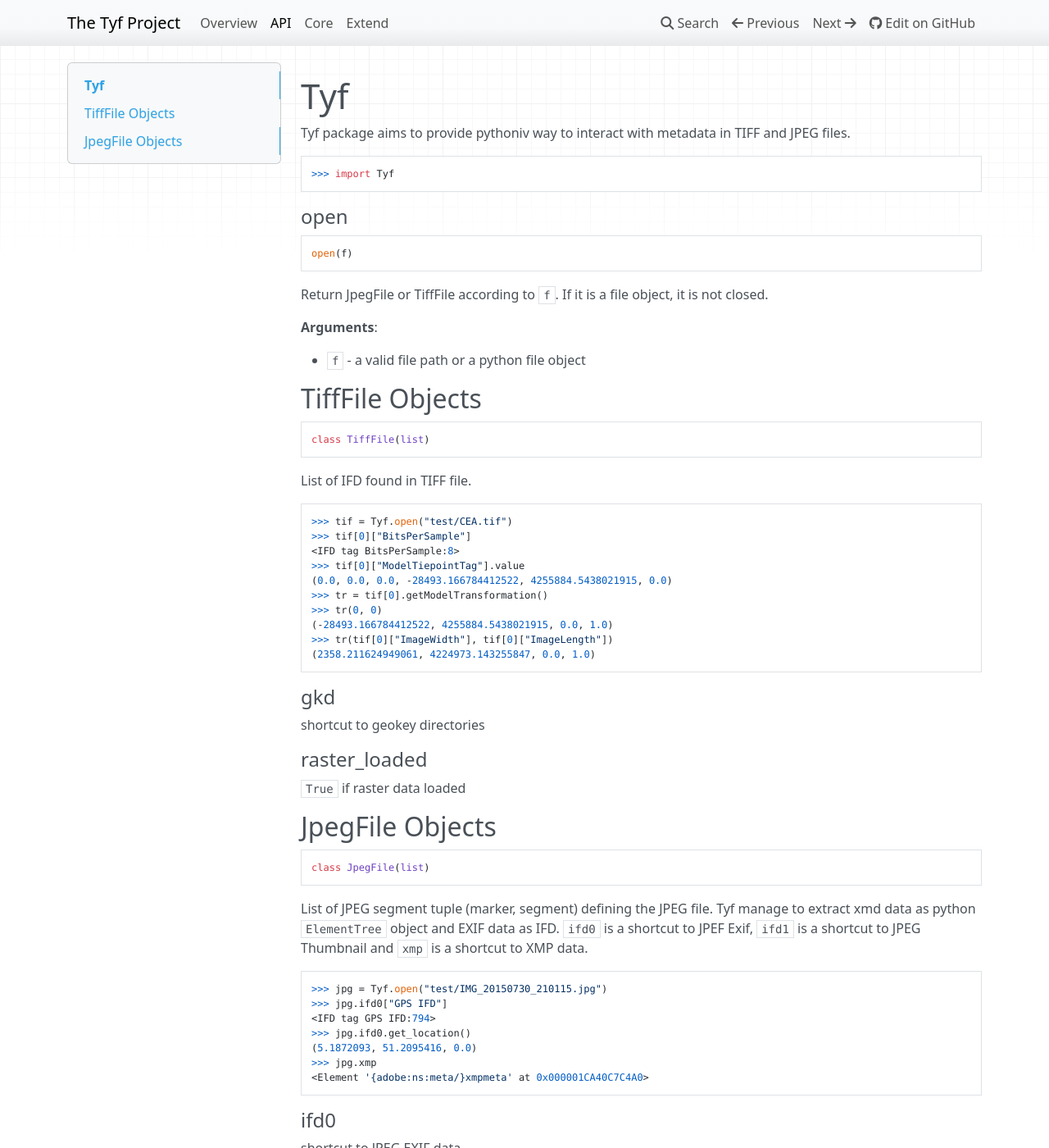
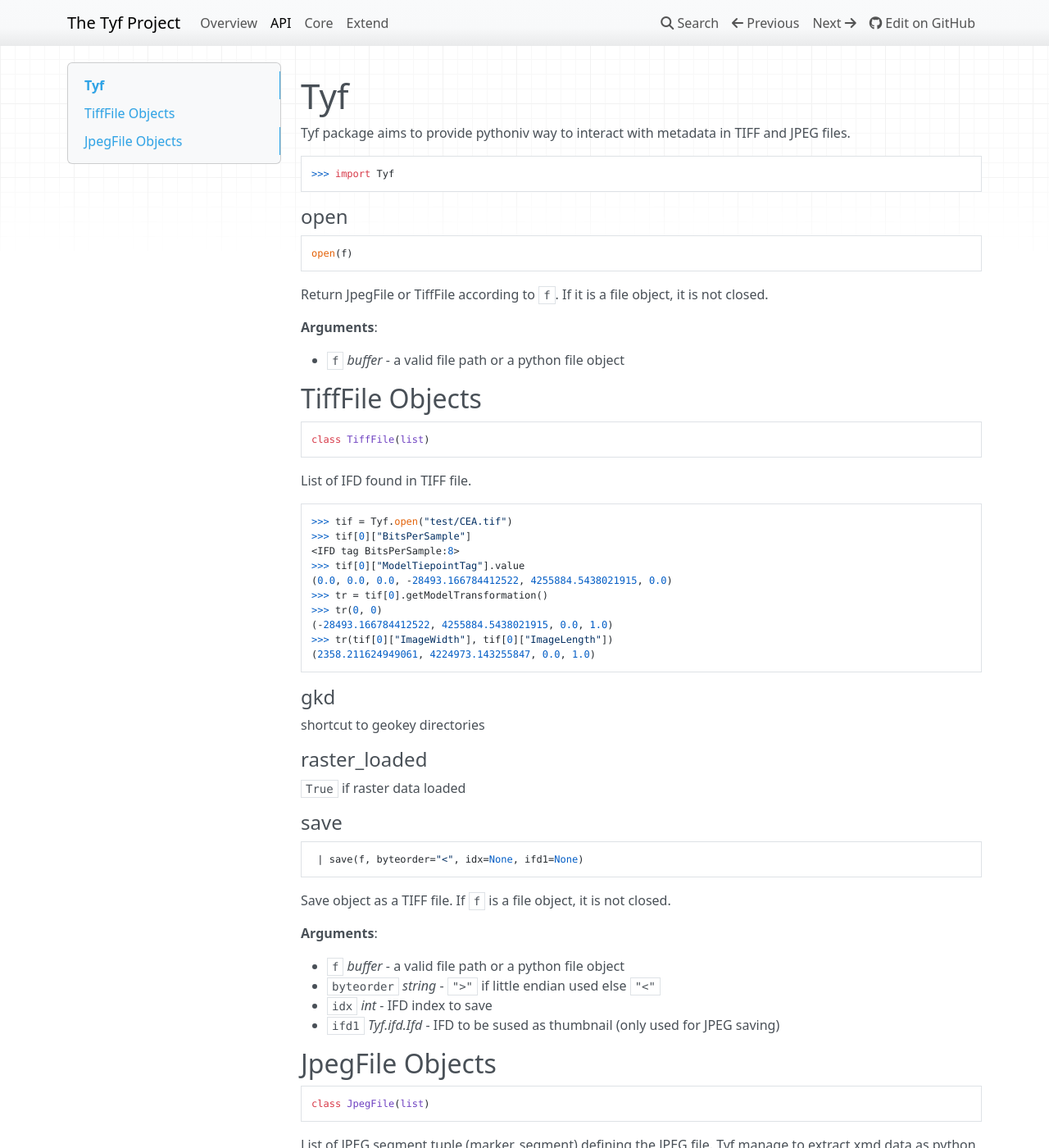
Before and after one commit to Moustikitos/tyf, an MkDocs documentation site: the page built from docs/api.md, in a window 1280 px wide and 1400 px high. Shown: the whole window at 82% size. Built offline with MkDocs 1.6.1, drawn with Linux system fonts in a browser that asks for light colours; nearby versions of some CDN libraries.

Commit message:
documentation update

````diff
--- a/docs/api.md
+++ b/docs/api.md
@@ -20,7 +20,7 @@ it is not closed.
 
 **Arguments**:
 
-- `f` - a valid file path or a python file object
+- `f` _buffer_ - a valid file path or a python file object
 
 <a name="Tyf.TiffFile"></a>
 ## TiffFile Objects
@@ -53,6 +53,24 @@ shortcut to geokey directories
 #### raster\_loaded
 
 ``True`` if raster data loaded
+
+<a name="Tyf.TiffFile.save"></a>
+#### save
+
+```python
+ | save(f, byteorder="<", idx=None, ifd1=None)
+```
+
+Save object as a TIFF file. If ``f`` is a file object, it is not
+closed.
+
+**Arguments**:
+
+- `f` _buffer_ - a valid file path or a python file object
+- `byteorder` _string_ - `">"` if little endian used else `"<"`
+- `idx` _int_ - IFD index to save
+- `ifd1` _Tyf.ifd.Ifd_ - IFD to be sused as thumbnail (only used for
+  JPEG saving)
 
 <a name="Tyf.JpegFile"></a>
 ## JpegFile Objects
@@ -138,7 +156,7 @@ object, it is not closed.
 
 **Arguments**:
 
-- `f` - a valid file path or a python file object
+- `f` _buffer_ - a valid file path or a python file object
 
 <a name="Tyf.JpegFile.save_thumbnail"></a>
 #### save\_thumbnail
@@ -152,7 +170,7 @@ automatically appended. If ``f`` is a file object, it is not closed.
 
 **Arguments**:
 
-- `f` - a valid file path or a python file object
+- `f` _buffer_ - a valid file path or a python file object
 
 <a name="Tyf.JpegFile.dump_exif"></a>
 #### dump\_exif
@@ -166,7 +184,7 @@ not closed.
 
 **Arguments**:
 
-- `f` - a valid file path or a python file object
+- `f` _buffer_ - a valid file path or a python file object
 
 <a name="Tyf.JpegFile.strip_exif"></a>
 #### strip\_exif
````
Also changed, not shown: Tyf/__init__.py (+15 -4 lines).
